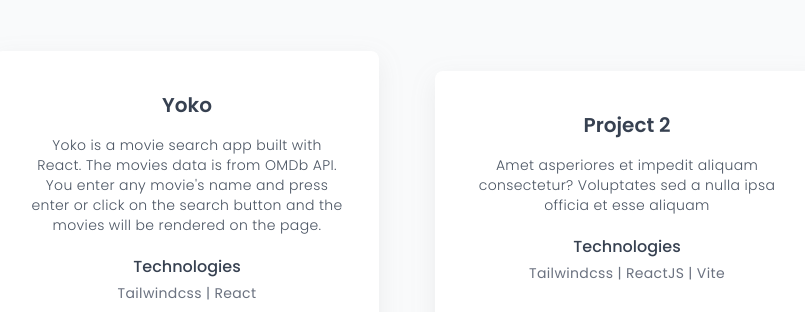
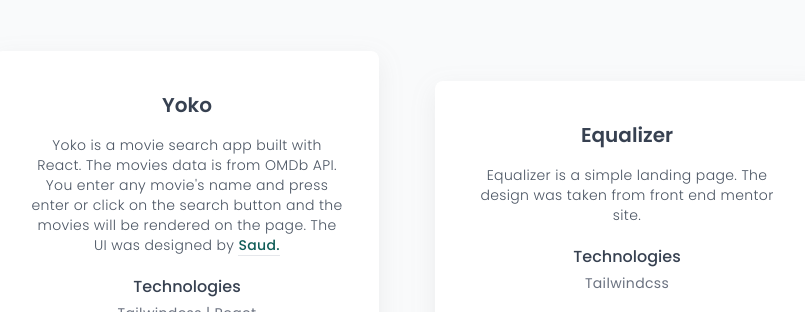
Before and after one commit to 7Abdula/portfolio-lp, a website built with Vite: page index.html in a window 1280 px wide. Shown: the part 894-1206 px from the top of the page, without its empty margins (233-1038 px from the left). Built offline with nearby package versions, Linux system fonts and the light colour scheme.

Commit message:
Add equalizer project

```diff
--- a/index.html
+++ b/index.html
@@ -69,7 +69,7 @@
       <div
         class="py-10 px-9 rounded-lg text-center bg-white drop-shadow-[0_8px_12px_rgba(122,122,122,0.1)] max-w-sm hover:-translate-y-4 transition ease-out duration-300">
         <h1 class="font-semibold text-gray-700 text-xl">Yoko</h1>
-        <p class="font-light text-gray-600 text-sm leading-5 tracking-wide mt-4">Yoko is a movie search app built with React. The movies data is from OMDb API. You enter any movie's name and press enter or click on the search button and the movies will be rendered on the page.</p>
+        <p class="font-light text-gray-600 text-sm leading-5 tracking-wide mt-4">Yoko is a movie search app built with React. The movies data is from OMDb API. You enter any movie's name and press enter or click on the search button and the movies will be rendered on the page. The UI was designed by <span class="font-medium text-teal-800 border-b"><a href="https://www.linkedin.com/in/saud-alarjani-872564217/" target="_blank">Saud.</a></span></p>
         <h2 class="font-medium text-base text-gray-700 mt-5">Technologies</h2>
         <p class="text-sm text-gray-500 mt-1 tracking-wide">Tailwindcss | React</p>
 
@@ -96,14 +96,13 @@
       <!-- Card 2 -->
       <div
         class="py-10 px-9 rounded-lg text-center bg-white drop-shadow-[0_8px_12px_rgba(122,122,122,0.1)] max-w-sm hover:-translate-y-4 transition ease-out duration-300">
-        <h1 class="font-semibold text-gray-700 text-xl">Project 2</h1>
-        <p class="font-light text-gray-600 text-sm leading-5 tracking-wide mt-4">Amet asperiores et impedit aliquam
-          consectetur? Voluptates sed a nulla ipsa officia et esse aliquam</p>
+        <h1 class="font-semibold text-gray-700 text-xl">Equalizer</h1>
+        <p class="font-light text-gray-600 text-sm leading-5 tracking-wide mt-4">Equalizer is a simple landing page. The design was taken from front end mentor site.</p>
         <h2 class="font-medium text-base text-gray-700 mt-5">Technologies</h2>
-        <p class="text-sm text-gray-500 mt-1 tracking-wide">Tailwindcss | ReactJS | Vite</p>
+        <p class="text-sm text-gray-500 mt-1 tracking-wide">Tailwindcss</p>
 
         <div class="flex justify-around mt-8">
-          <a href="" class="text-center flex flex-col justify-center items-center text-xs gap-1 text-gray-600">
+          <a href="https://7abdula.github.io/equalizer-landing-page/" target="_blank" class="text-center flex flex-col justify-center items-center text-xs gap-1 text-gray-600 hover:scale-90 transition">
             <svg width="20" height="20" viewBox="0 0 20 20" fill="none" xmlns="http://www.w3.org/2000/svg">
               <path
                 d="M17.5 11.6667V15.8333C17.5 16.2754 17.3244 16.6993 17.0118 17.0118C16.6993 17.3244 16.2754 17.5 15.8333 17.5H4.16667C3.72464 17.5 3.30072 17.3244 2.98816 17.0118C2.67559 16.6993 2.5 16.2754 2.5 15.8333V4.16667C2.5 3.72464 2.67559 3.30072 2.98816 2.98816C3.30072 2.67559 3.72464 2.5 4.16667 2.5H8.33333M11.25 8.75L17.5 2.5L11.25 8.75ZM13.3333 2.5H17.5V6.66667L13.3333 2.5Z"
@@ -111,7 +110,7 @@
             </svg>
             Live demo
           </a>
-          <a href="" class="text-center flex flex-col justify-center items-center text-xs gap-1 text-gray-600">
+          <a href="https://github.com/7Abdula/equalizer-landing-page" target="_blank" class="text-center flex flex-col justify-center items-center text-xs gap-1 text-gray-600 hover:scale-90 transition">
             <svg width="20" height="20" viewBox="0 0 20 20" fill="none" xmlns="http://www.w3.org/2000/svg">
               <path fill-rule="evenodd" clip-rule="evenodd"
                 d="M10 0C4.475 0 0 4.475 0 10C0 14.425 2.8625 18.1625 6.8375 19.4875C7.3375 19.575 7.525 19.275 7.525 19.0125C7.525 18.775 7.5125 17.9875 7.5125 17.15C5 17.6125 4.35 16.5375 4.15 15.975C4.0375 15.6875 3.55 14.8 3.125 14.5625C2.775 14.375 2.275 13.9125 3.1125 13.9C3.9 13.8875 4.4625 14.625 4.65 14.925C5.55 16.4375 6.9875 16.0125 7.5625 15.75C7.65 15.1 7.9125 14.6625 8.2 14.4125C5.975 14.1625 3.65 13.3 3.65 9.475C3.65 8.3875 4.0375 7.4875 4.675 6.7875C4.575 6.5375 4.225 5.5125 4.775 4.1375C4.775 4.1375 5.6125 3.875 7.525 5.1625C8.325 4.9375 9.175 4.825 10.025 4.825C10.875 4.825 11.725 4.9375 12.525 5.1625C14.4375 3.8625 15.275 4.1375 15.275 4.1375C15.825 5.5125 15.475 6.5375 15.375 6.7875C16.0125 7.4875 16.4 8.375 16.4 9.475C16.4 13.3125 14.0625 14.1625 11.8375 14.4125C12.2 14.725 12.5125 15.325 12.5125 16.2625C12.5125 17.6 12.5 18.675 12.5 19.0125C12.5 19.275 12.6875 19.5875 13.1875 19.4875C15.1726 18.8173 16.8976 17.5414 18.1197 15.8395C19.3418 14.1375 19.9994 12.0952 20 10C20 4.475 15.525 0 10 0Z"
@@ -160,7 +159,7 @@
     <h1 class="font-semibold text-2xl text-teal-800 text-center tracking-widest">SKILLS</h1>
 
     <!-- Skills Icons -->
-    <div class="pt-14 grid grid-cols-3 md:grid-cols-4 lg:grid-cols-6 auto-cols-auto	 gap-14 w-max mx-auto">
+    <div class="pt-14 grid grid-cols-3 md:grid-cols-4 lg:grid-cols-6 auto-cols-auto	gap-8 sm:gap-14 w-max mx-auto">
       <div class=" flex flex-col justify-between items-center">
         <img src="./assets/html5-icon.svg" alt="html-icon" class="w-8 md:w-10">
         <h4 class="text-xs text-gray-600 mt-1">HTML5</h4>
```
